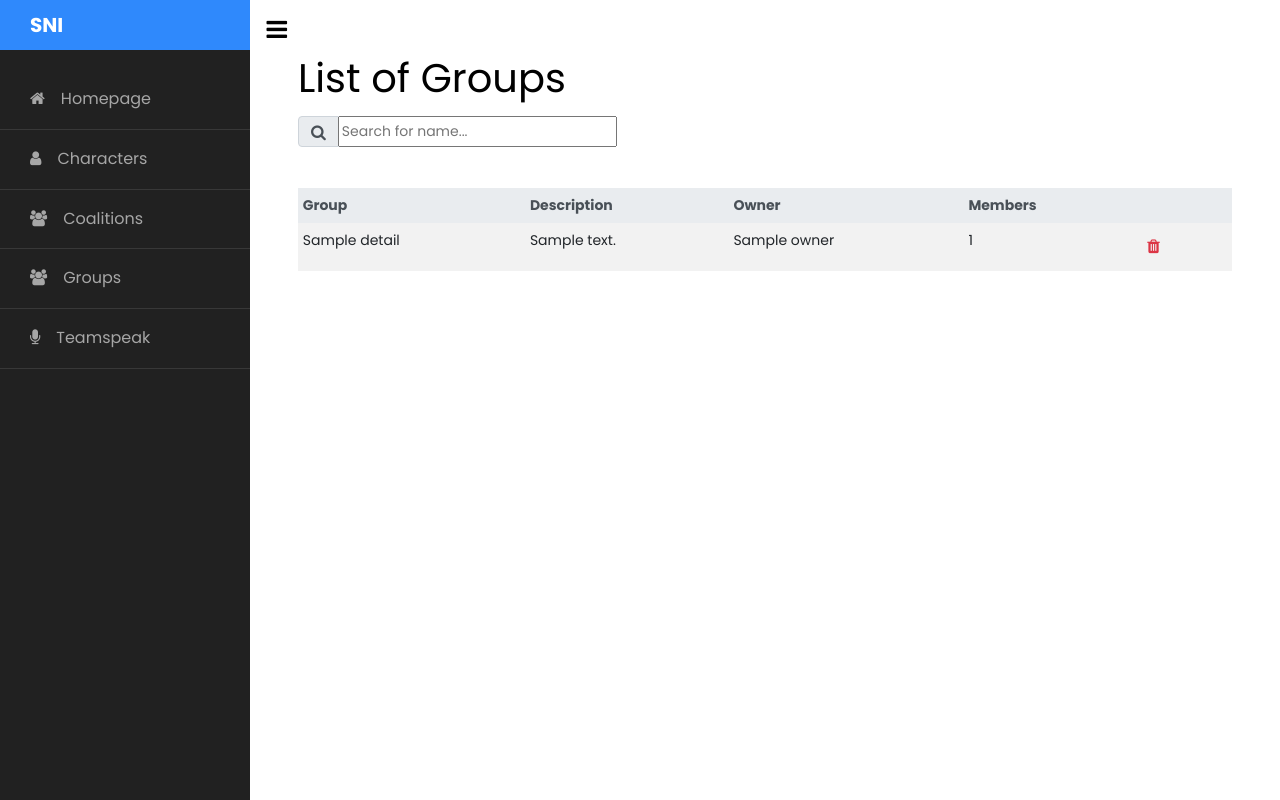
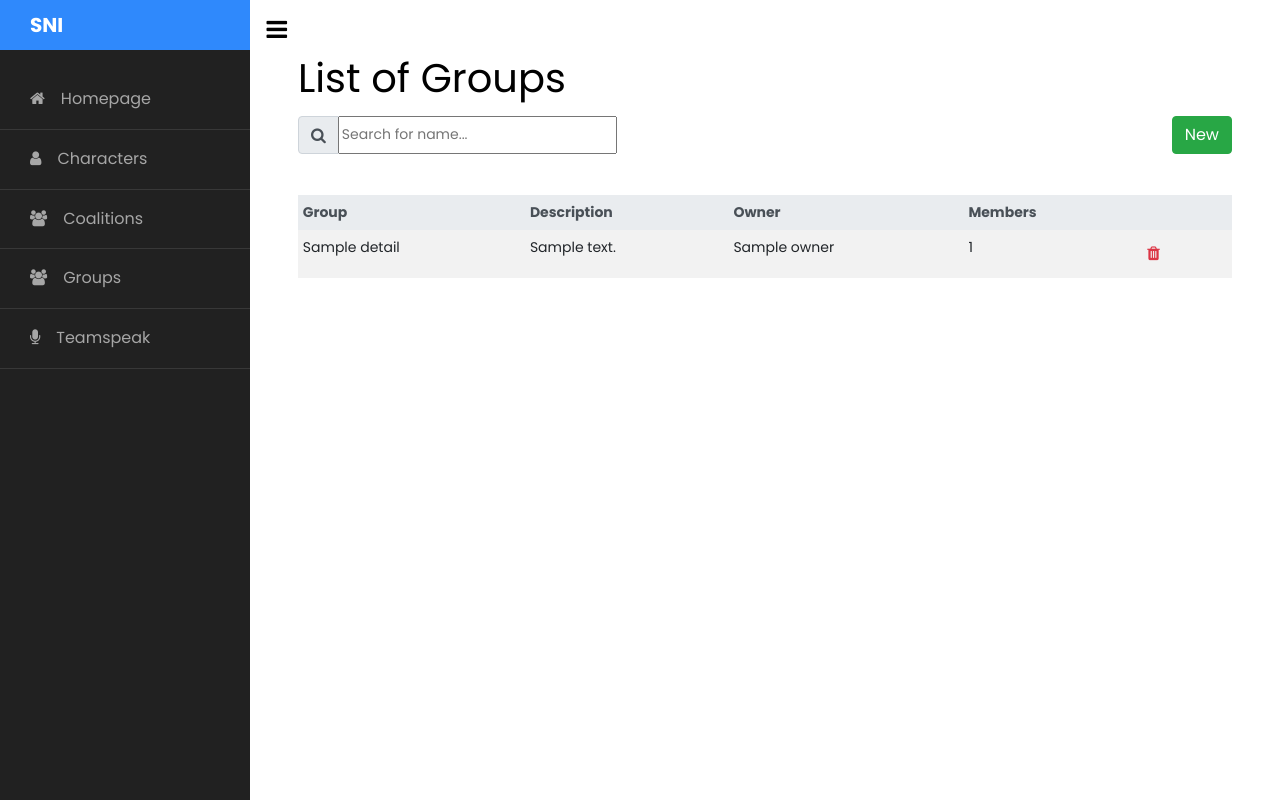
Before and after one commit to r0kym/SNI-frontend, a Django app: template group/templates/group/home.html in a window 1280 px wide. Run offline with Django 3.2, Linux system fonts and the light colour scheme; the template is opened without the code that fills it: most values are stand-ins (such as "Sample title", 1, 10 or a date in 2020); some libraries are stand-ins or nearby versions.

Commit message:
Add New button

```diff
--- a/group/templates/group/home.html
+++ b/group/templates/group/home.html
@@ -3,12 +3,14 @@
 {% block content %}
 
 <h1>List of Groups</h1>
-
-<div class="input-group mb-3">
-  <div class="input-group-prepend">
-    <span class="input-group-text" id="basic-addon1"><i class="fa fa-search" aria-hidden="true"></i></span>
+<div class="d-flex justify-content-between mb-3">
+  <div class="input-group">
+    <div class="input-group-prepend">
+      <span class="input-group-text" id="basic-addon1"><i class="fa fa-search" aria-hidden="true"></i></span>
+    </div>
+    <input type="text" id="nameInput" onkeyup="mySearchFunction()" placeholder="Search for name...">
   </div>
-  <input type="text"  id="nameInput" onkeyup="mySearchFunction()" placeholder="Search for name...">
+  <a class="btn btn-success" role="button" href="new">New</a>
 </div>
 <br>
 <table id="groupList" class="table table-striped table-sm table-hover table-borderless" cellspacing="0" width="100%">
```
